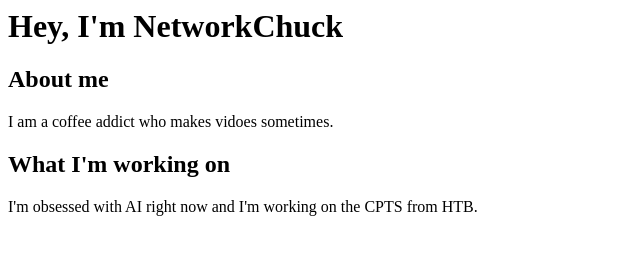
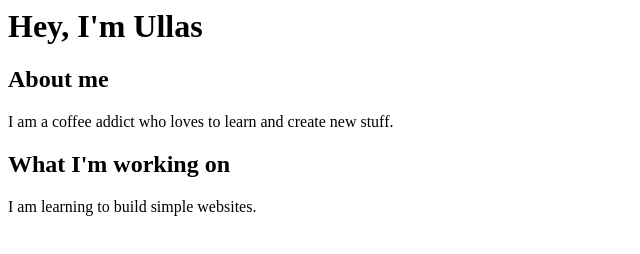
Before and after one commit to rickviper/my_portfolio, a plain HTML site: page index.html in a window 1280 px wide. Shown: the whole page, without its empty margins (0-640 px from the left). Drawn offline with Linux system fonts and the light colour scheme.

Commit message:
Update index.html

```diff
--- a/index.html
+++ b/index.html
@@ -1,16 +1,16 @@
 
 <html>
     <h1>
-        Hey, I'm NetworkChuck
+        Hey, I'm Ullas
     </h1>
     <body>
         <h2>About me</h2>
         <p>
-            I am a coffee addict who makes vidoes sometimes.
+            I am a coffee addict who loves to learn and create new stuff.
         </p>
         <h2>What I'm working on</h2>
         <p>
-            I'm obsessed with AI right now and I'm working on the CPTS from HTB.
+            I am learning to build simple websites.
         </p>
     </body>
 </html>
```
